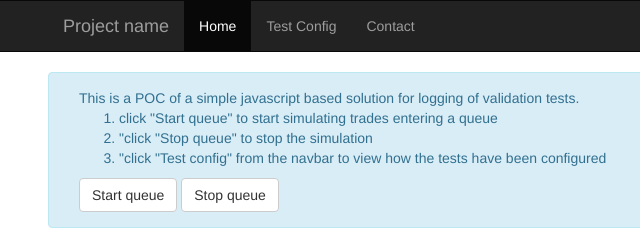
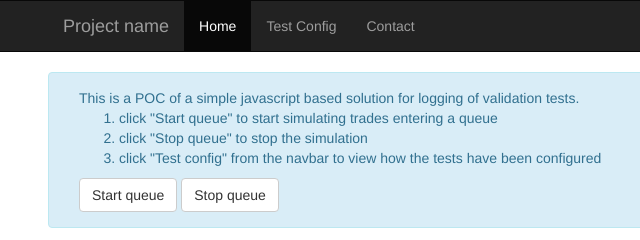
Before and after one commit to jesper-lind/jesper-lind.github.io, a plain HTML site: page index.html in a window 1280 px wide. Shown: the top 240 px of the page, 7-647 px from the left. Drawn offline with nearby package versions, Linux system fonts and the light colour scheme; some packages are replaced by stand-ins of ours.

Commit message:
Update index.html

```diff
--- a/index.html
+++ b/index.html
@@ -45,8 +45,8 @@
         This is a POC of a simple javascript based solution for logging of validation tests.
         <ol>
             <li>click "Start queue" to start simulating trades entering a queue</li>
-            <li>"click "Stop queue" to stop the simulation</li>
-			<li>"click "Test config" from the navbar to view how the tests have been configured</li>
+            <li>click "Stop queue" to stop the simulation</li>
+			<li>click "Test config" from the navbar to view how the tests have been configured</li>
         </ol>
             <button ng-click="loggy.startSimulation()" class="btn btn-default">Start queue</button>
 			<button ng-click="loggy.stopSimulation()" class="btn btn-default">Stop queue</button>
```
